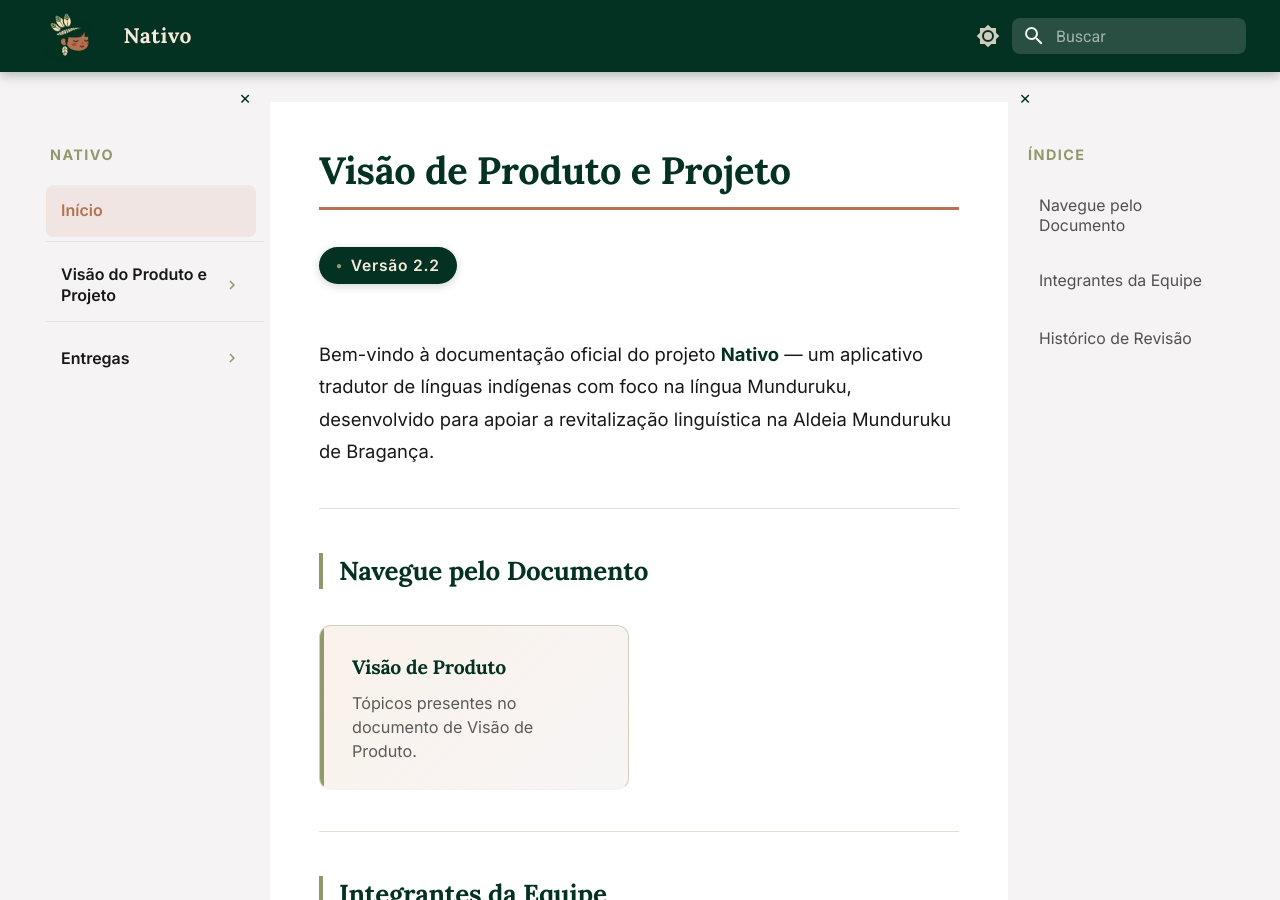
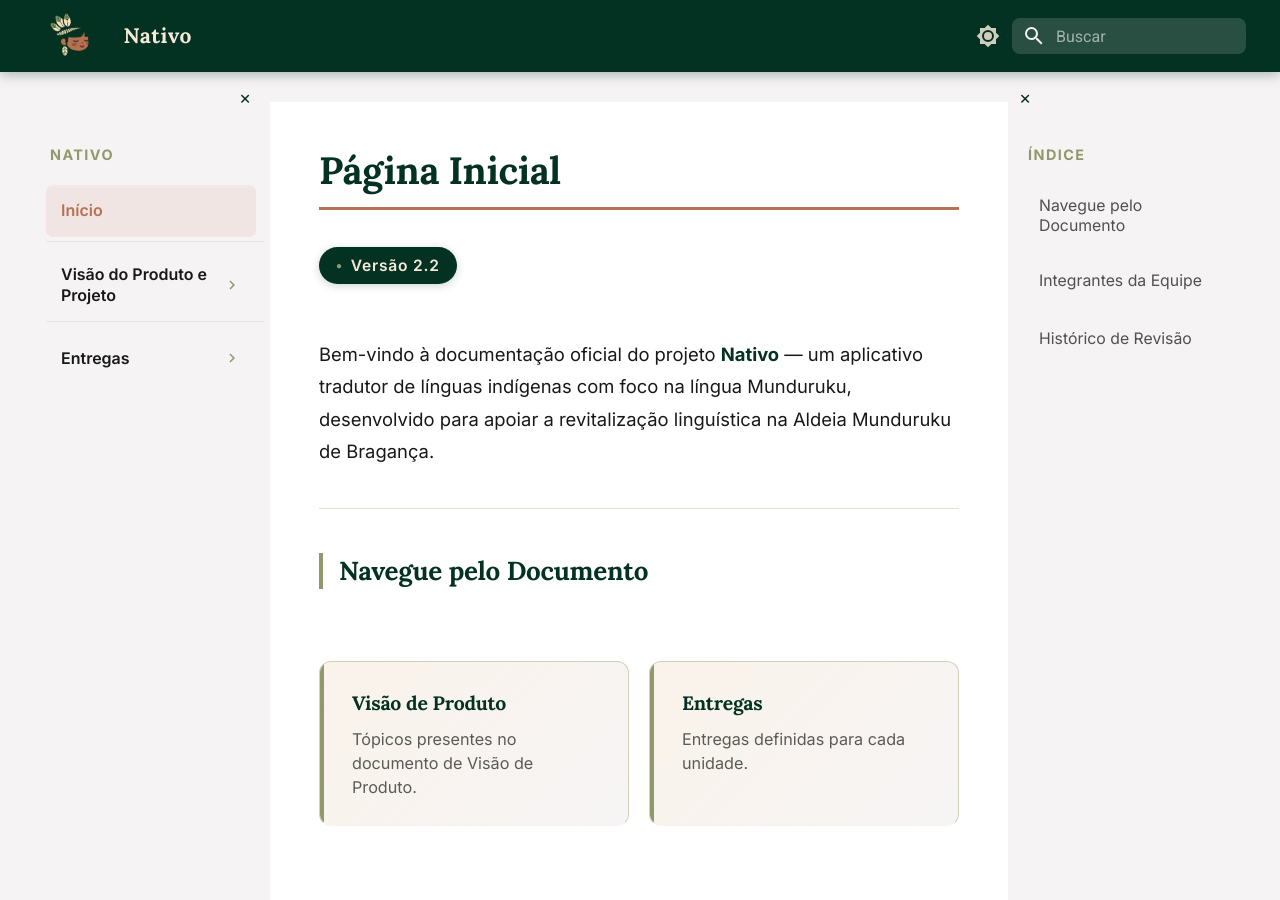
Before and after one commit to mdsreq-fga-unb/REQ-2026.1-T02-Nativo, an MkDocs documentation site: the page built from docs/index.md, in a window 1280 px wide and 900 px high. Built offline with MkDocs 1.6.1 and Material for MkDocs 9.7.7, drawn with Linux system fonts in a browser that asks for light colours.

Commit message:
fix: botao de entregas

```diff
--- a/docs/index.md
+++ b/docs/index.md
@@ -1,4 +1,4 @@
-# Visão de Produto e Projeto
+# Página Inicial
 
 <span class="version-badge">Versão 2.2</span>
 
@@ -7,15 +7,24 @@ Bem-vindo à documentação oficial do projeto **Nativo** — um aplicativo trad
 ---
 
 ## Navegue pelo Documento
+<div class= "section-cards">
+  <div class="section-cards">
+    <a class="section-card" href="visao/cenario">
+      <h3>Visão de Produto</h3>
+      <p>Tópicos presentes no documento de Visão de Produto.</p>
+    </a>
+  </div>
 
-<div class="section-cards">
-  <a class="section-card" href="visao/cenario">
-    <h3>Visão de Produto</h3>
-    <p>Tópicos presentes no documento de Visão de Produto.</p>
-  </a>
+  <div class="section-cards">
+    <a class="section-card" href="entregas/unidade1.md">
+      <h3>Entregas</h3>
+      <p>Entregas definidas para cada unidade.</p>
+    </a>
+  </div>
 </div>
 
 ---
+
 
 ## Integrantes da Equipe
 
```
